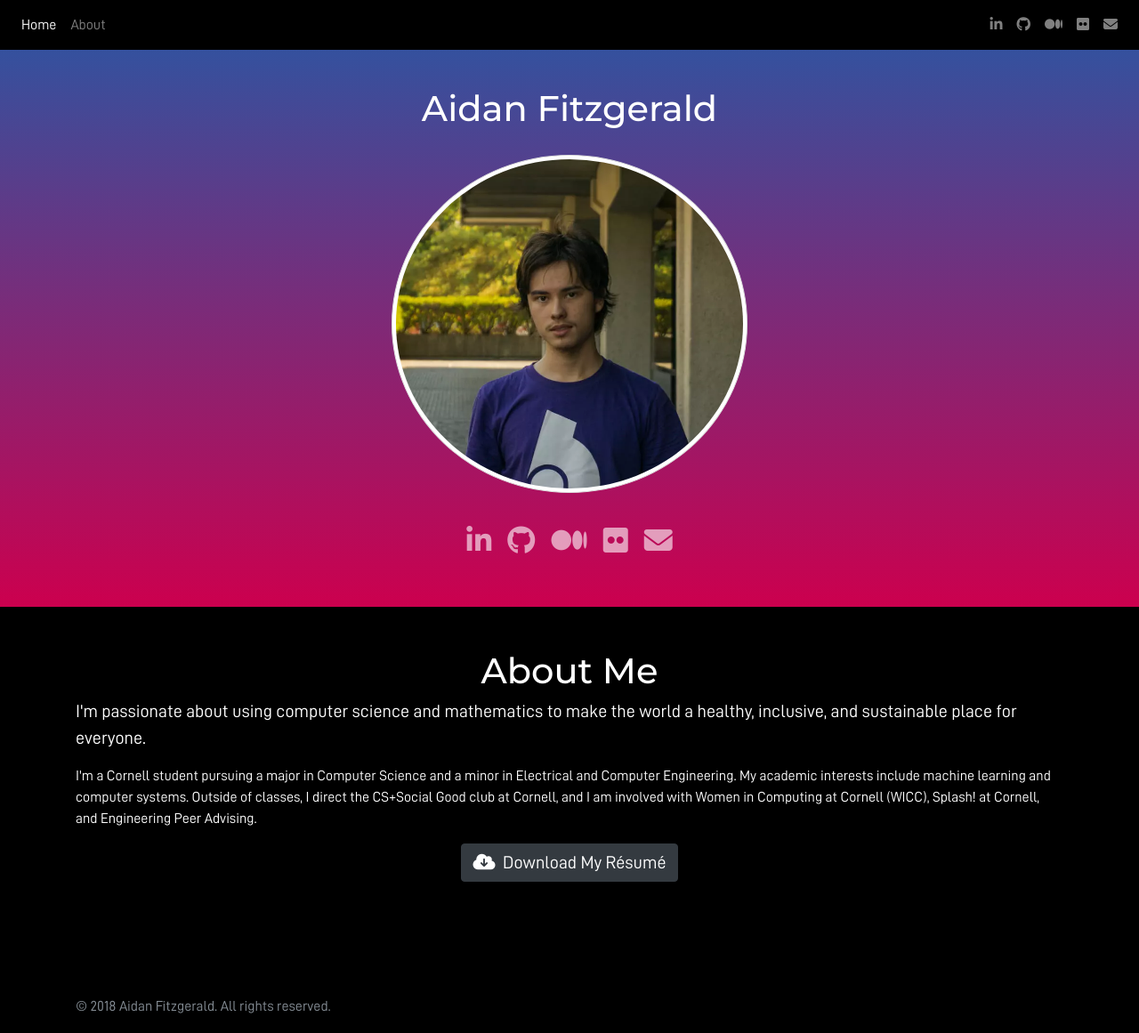
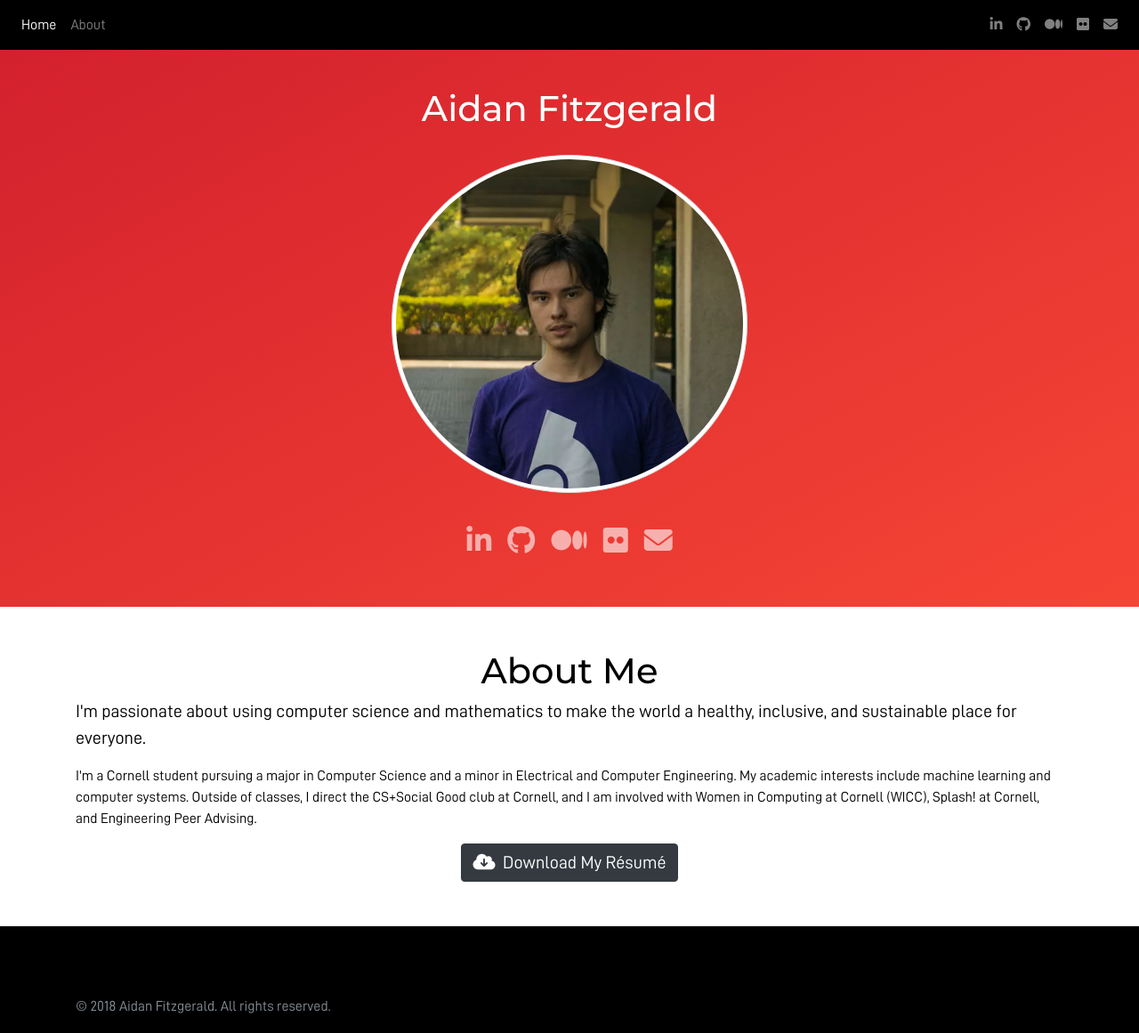
Before and after one commit to aidan-fitz/aidan-fitz.com, a Jekyll site: the page built from index.md, in a window 1280 px wide and 1161 px high. Shown: the whole window at 89% size. Built offline with Jekyll 4.4.1, drawn with Linux system fonts in a browser that asks for light colours; nearby versions of some CDN libraries.

Commit message:
Use SCSS mixins

```diff
--- a/_includes/about.html
+++ b/_includes/about.html
@@ -1,4 +1,4 @@
-<section id="about" class="black-bg">
+<section id="about">
   <main class="container">
     <h1 class="text-center">About Me</h1>
 
--- a/_includes/top.html
+++ b/_includes/top.html
@@ -1,4 +1,4 @@
-<section id="top" class="gradient-bg">
+<section id="top">
   <h1 class="text-center">Aidan Fitzgerald</h1>
 
   <img class="img-thumbnail rounded-circle mx-auto d-block profile-photo" src="photo.webp" alt="&copy; Jane Wong">
--- a/css/style.scss
+++ b/css/style.scss
@@ -64,26 +64,27 @@
 }
 
 // Gradient mixin that supports all browsers
-@mixin gradient($color1, $color2) {
+@mixin gradient($dir, $color1, $color2) {
   background: $color1;                                   // For browsers that do not support gradients
-  background: -webkit-linear-gradient($color1, $color2); // For Safari 5.1 to 6.0
-  background: -o-linear-gradient($color1, $color2);      // For Opera 11.1 to 12.0
-  background: -moz-linear-gradient($color1, $color2);    // For Firefox 3.6 to 15
-  background: linear-gradient($color1, $color2);         // Standard syntax
+  background: -webkit-linear-gradient($dir, $color1, $color2); // For Safari 5.1 to 6.0
+  background: -o-linear-gradient($dir, $color1, $color2);      // For Opera 11.1 to 12.0
+  background: -moz-linear-gradient($dir, $color1, $color2);    // For Firefox 3.6 to 15
+  background: linear-gradient($dir, $color1, $color2);         // Standard syntax
 }
 
 // For sections with the gradient background
-.gradient-bg {
-  @include gradient(#2758A5, #CC004E);
+%gradient-bg {
+  // Autotask colors for now (https://www.datto.com/brand/)
+  @include gradient(to bottom right, #d21f2d, #f64535);
   color: white;
 }
 
-.black-bg {
+%black-bg {
   background-color: black;
   color: white;
 }
 
-.white-bg {
+%white-bg {
   background-color: white;
   color: black;
 }
@@ -92,8 +93,17 @@
   padding: 50px;
 }
 
+// nav {
+//   @extend
+// }
+
 #top {
+  @extend %gradient-bg;
   padding-top: 100px;
+}
+
+#about {
+  @extend %white-bg;
 }
 
 .profile-photo {
```
